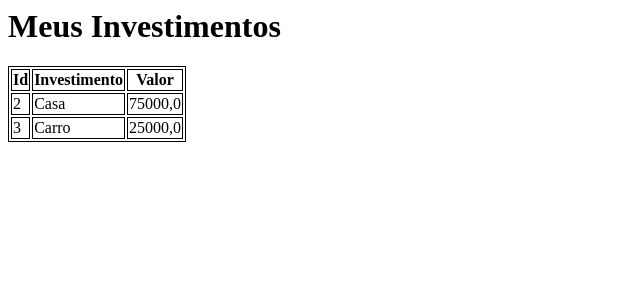
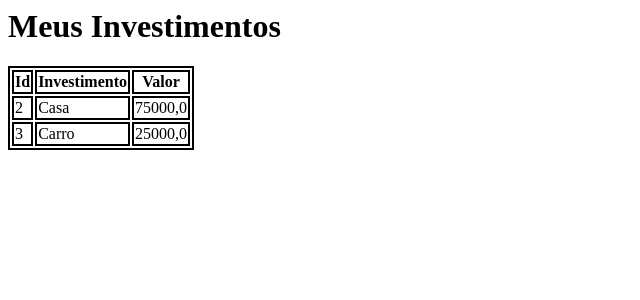
Before and after one commit to Juan-Costa-Lemos/django_app_invista_me, a Django app: page / in a window 1280 px wide. Shown: the top 300 px of the page, without its empty margins (0-640 px from the left). Run offline with Django 4.2, Linux system fonts and the light colour scheme; data comes from the database, SQL or seed files in the repository.

Commit message:
aumentando um pouco a borda

```diff
--- a/invista_me/templates/investimentos/meus_investimentos.html
+++ b/invista_me/templates/investimentos/meus_investimentos.html
@@ -1,6 +1,6 @@
 <style>
     table, th, td {
-      border: 1px solid black;
+      border: 2px solid black;
     }
     </style>
 <h1>Meus Investimentos </h1>
```
